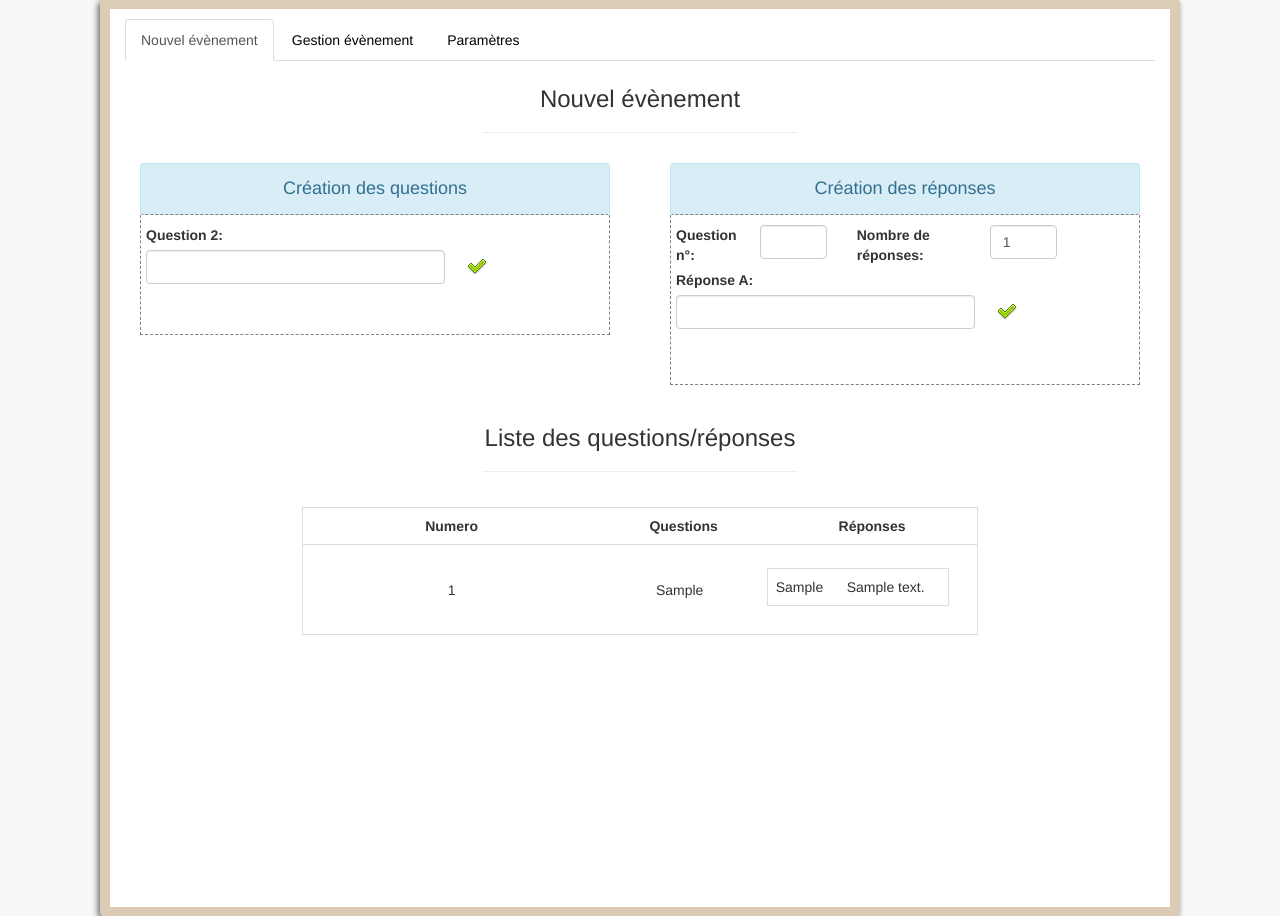
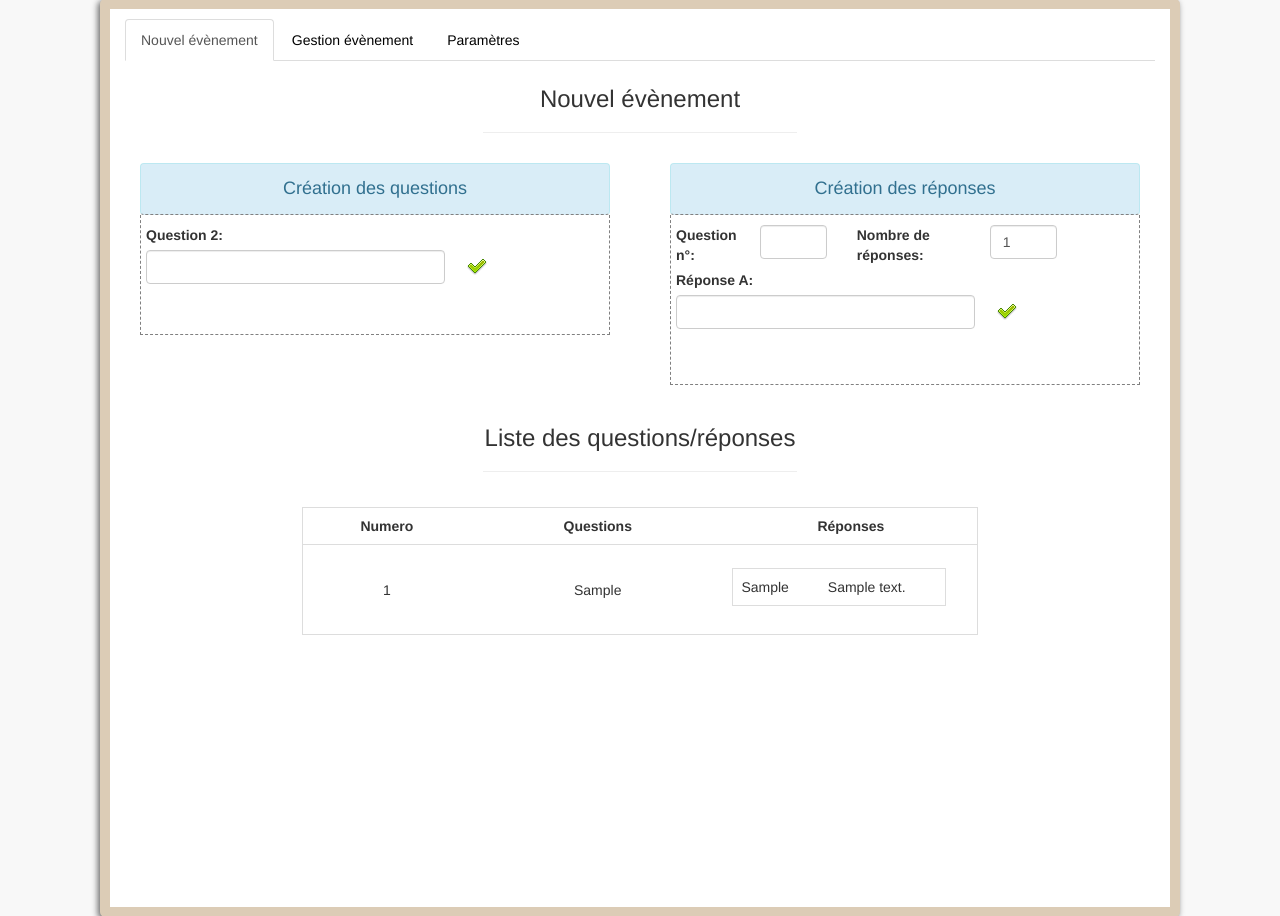
Before and after one commit to Marianna-dl/feedback, a PHP site: page / in a window 1280 px wide. Shown: the part 102-1018 px from the top of the page. Run offline with PHP 8.4, Linux system fonts and the light colour scheme; tables that the repository leaves empty hold one stand-in row (values such as "Sample post").

Commit message:
update style tableau

```diff
--- a/css/style.css
+++ b/css/style.css
@@ -189,7 +189,7 @@ th{
 .sous-table{
     width: 90%;
 }
-.table .small-cell{
+.sous-table .small-cell{
     width: 10%;
     padding-right: 0px;
 }
```
